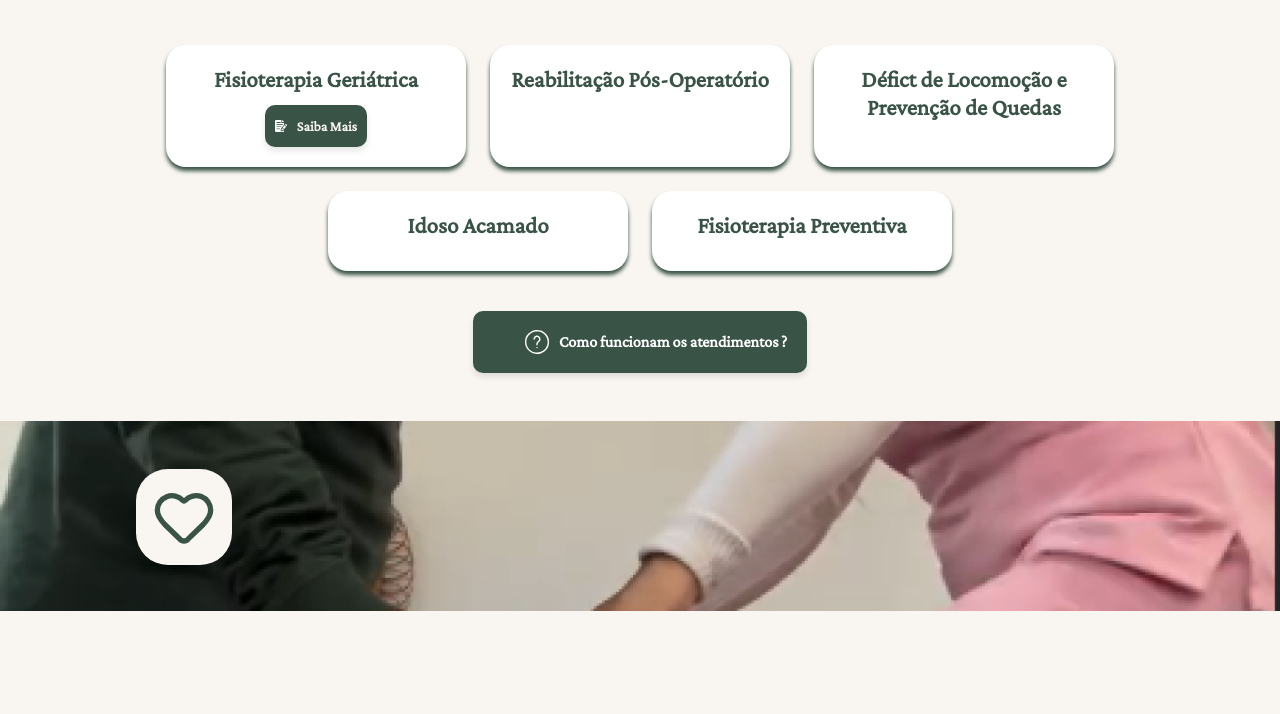
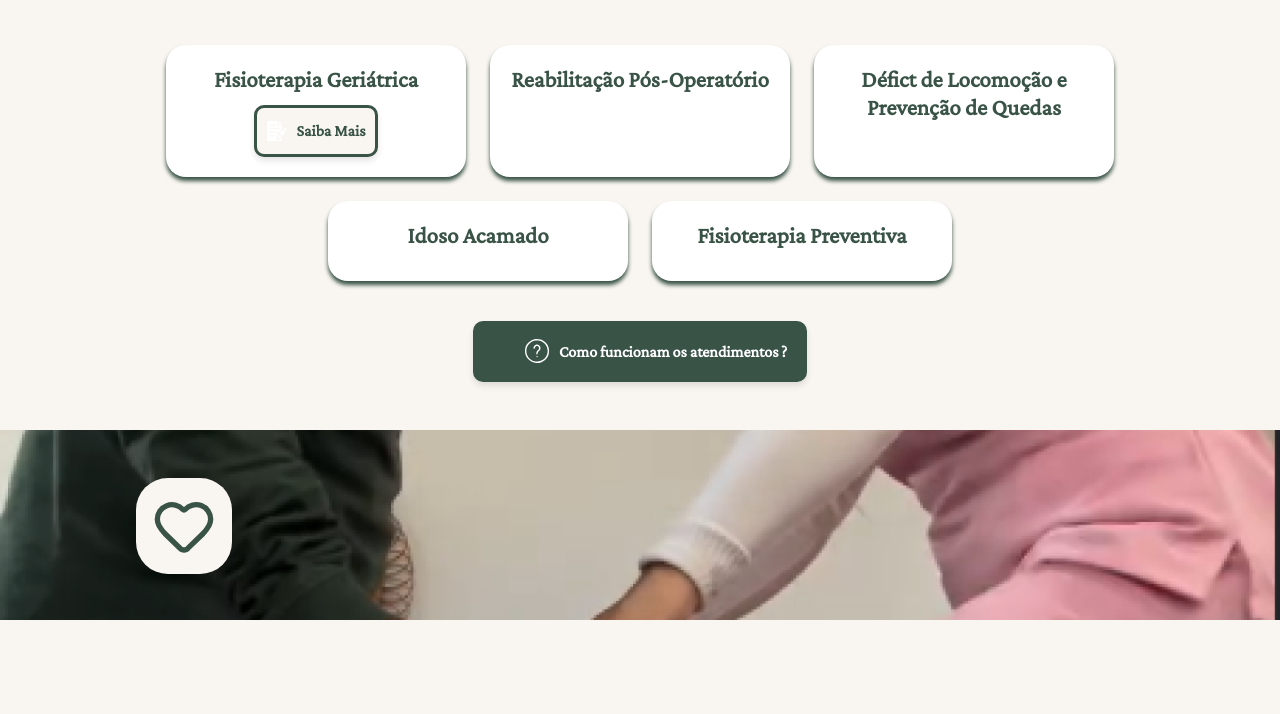
Before and after one commit to acsasilveira/fisioterapia_domiciliar, a plain HTML site: page public/index.html in a window 1280 px wide. Shown: the part 798-1512 px from the top of the page. Drawn offline with Linux system fonts and the light colour scheme.

Commit message:
Alterações da Cliente

```diff
--- a/public/style/style-home.css
+++ b/public/style/style-home.css
@@ -351,12 +351,13 @@ img {
   display: inline-flex;
   align-items: center;
   gap: 10px;
-  background-color: #395346;
-  color: #f9f6f1;
+  color: #395346;
+  background-color: #f9f6f1;
+  border: solid #395346;
   padding: 10px;
   border-radius: 10px;
   text-decoration: none;
-  font-size: 14px;
+  font-size: 16px;
   font-weight: 600;
   box-shadow: 0px 4px 6px rgba(0, 0, 0, 0.1);
   transition: transform 0.3s ease, box-shadow 0.3s ease;
@@ -370,8 +371,8 @@ img {
 }
 
 .services-button img {
-  width: 12px;
-  height: 12px;
+  width: 20px;
+  height: 20px;
 }
 
 .atendimentos-cta {
```
